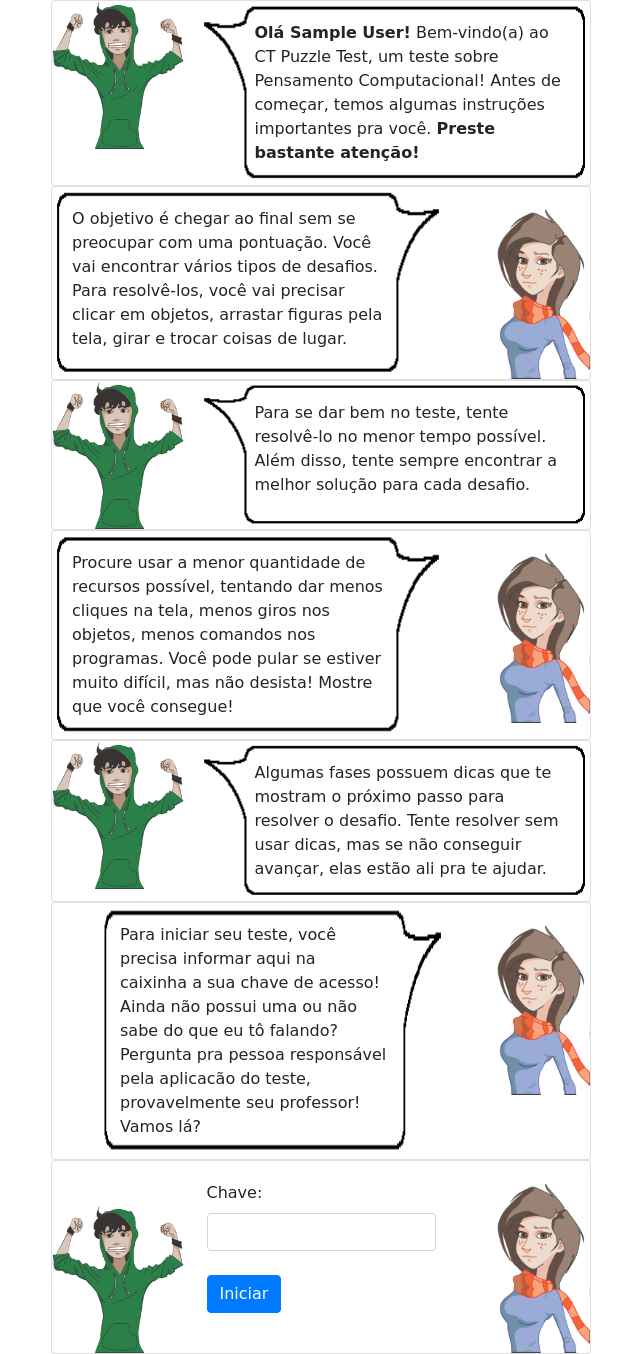
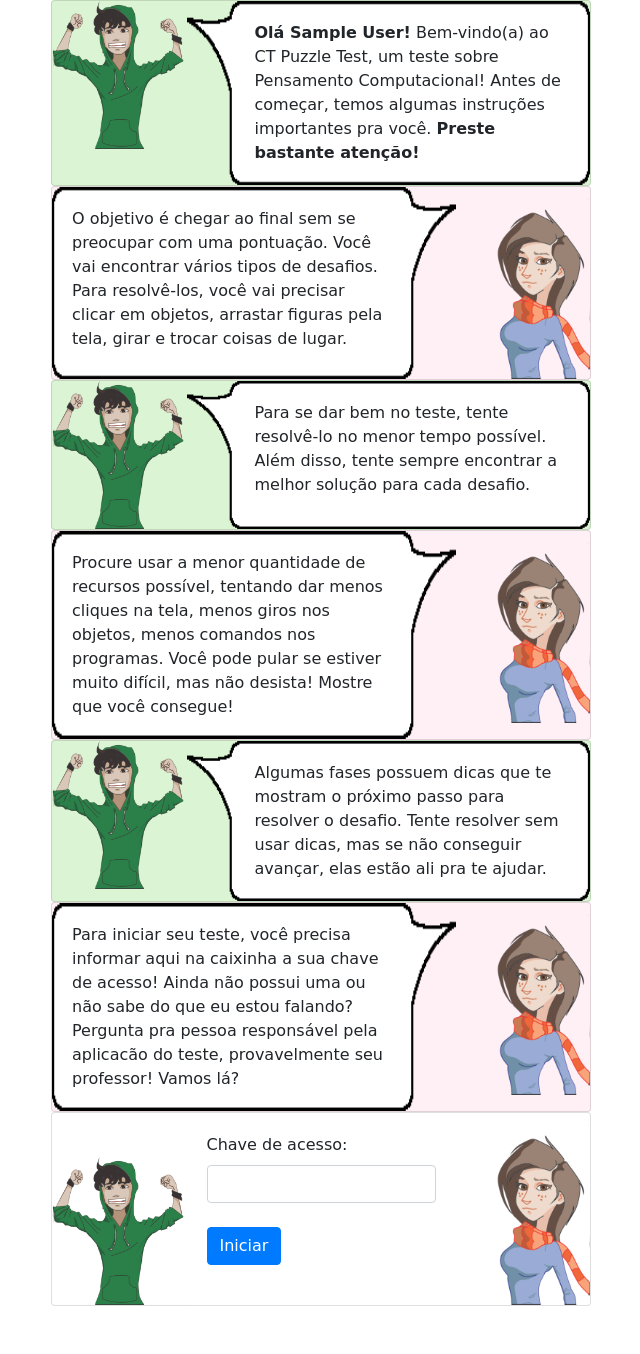
Before and after one commit to leocalbusch/ctpuzzle-test, a PHP site: page /dashboard.php in a window 1280 px wide. Shown: the part 58-1412 px from the top of the page, without its empty margins (319-959 px from the left). After the commit the page ends 1364 px from the top, so only its background shows below. Run offline with PHP 8.4, Linux system fonts and the light colour scheme; the visitor is signed in with stand-in values (Sample User, id 1); data that the repository does not hold is empty.

Commit message:
Ajustes de interface

```diff
--- a/dashboard.php
+++ b/dashboard.php
@@ -73,6 +73,12 @@ require "conexao.php";
         .comic{
             font-family: "Comic Sans MS";
         }
+        .canvaBoy{
+            background: #dbf4d3;
+        }
+        .canvaGirl{
+            background: lavenderblush;
+        }
     </style>
     <title>CT Puzzle Test</title>
 </head>
@@ -112,39 +118,39 @@ require "conexao.php";
         <div class="col-lg-6 col-sm-10">
             <?php
             if ($_SESSION["tipoUsuario"] == 3) { ?>
-                <div class="card d-flex flex-row">
+                <div class="card d-flex flex-row canvaBoy">
                     <img src="img/Instrucoes/guias/boy0000.png" class="w-25 h-25" alt="">
                     <div class="card-body" style="background:url(img/Instrucoes/guias/chat_bubble_left.png) no-repeat; background-size:100% 100%;">
                         <p class="card-text pl-5"><strong>Olá <?php echo $_SESSION[nome]; ?>!</strong> Bem-vindo(a) ao CT Puzzle Test, um teste sobre Pensamento Computacional! Antes de começar, temos algumas instruções importantes pra você. <strong>Preste bastante atenção!</strong></p>
                     </div>
                 </div>
-                <div class="card d-flex flex-row">
+                <div class="card d-flex flex-row canvaGirl">
                     <div class="card-body" style="background:url(img/Instrucoes/guias/chat_bubble_right.png) no-repeat; background-size:100% 100%;">
                         <p class="card-text pr-5">O objetivo é chegar ao final sem se preocupar com uma pontuação. Você vai encontrar vários tipos de desafios. Para resolvê-los, você vai precisar clicar em objetos, arrastar figuras pela tela, girar e trocar coisas de lugar.</p>
                     </div>
                     <img src="img/Instrucoes/guias/girl0000.png" class="w-25 h-25" alt="">
                 </div>
-                <div class="card d-flex flex-row">
+                <div class="card d-flex flex-row canvaBoy">
                     <img src="img/Instrucoes/guias/boy0000.png" class="w-25 h-25" alt="">
                     <div class="card-body" style="background:url(img/Instrucoes/guias/chat_bubble_left.png) no-repeat; background-size:100% 100%;">
                         <p class="card-text pl-5">Para se dar bem no teste, tente resolvê-lo no menor tempo possível. Além disso, tente sempre encontrar a melhor solução para cada desafio.</p>
                     </div>
                 </div>
-                <div class="card d-flex flex-row">
+                <div class="card d-flex flex-row canvaGirl">
                     <div class="card-body" style="background:url(img/Instrucoes/guias/chat_bubble_right.png) no-repeat; background-size:100% 100%;">
                         <p class="card-text pr-5">Procure usar a menor quantidade de recursos possível, tentando dar menos cliques na tela, menos giros nos objetos, menos comandos nos programas. Você pode pular se estiver muito difícil, mas não desista! Mostre que você consegue!</p>
                     </div>
                     <img src="img/Instrucoes/guias/girl0000.png" class="w-25 h-25" alt="">
                 </div>
-                <div class="card d-flex flex-row">
+                <div class="card d-flex flex-row canvaBoy">
                     <img src="img/Instrucoes/guias/boy0000.png" class="w-25 h-25" alt="">
                     <div class="card-body" style="background:url(img/Instrucoes/guias/chat_bubble_left.png) no-repeat; background-size:100% 100%;">
                         <p class="card-text pl-5">Algumas fases possuem dicas que te mostram o próximo passo para resolver o desafio. Tente resolver sem usar dicas, mas se não conseguir avançar, elas estão ali pra te ajudar.</p>
                     </div>
                 </div>
-                <div class="card d-flex flex-row">
-                    <div class="card-body ml-5" style="background:url(img/Instrucoes/guias/chat_bubble_right.png) no-repeat; background-size:100% 100%;">
-                        <p class="card-text pr-5">Para iniciar seu teste, você precisa informar aqui na caixinha a sua chave de acesso! Ainda não possui uma ou não sabe do que eu tô falando? Pergunta pra pessoa responsável pela aplicacão do teste, provavelmente seu professor! Vamos lá?</p>
+                <div class="card d-flex flex-row canvaGirl">
+                    <div class="card-body" style="background:url(img/Instrucoes/guias/chat_bubble_right.png) no-repeat; background-size:100% 100%;">
+                        <p class="card-text pr-5">Para iniciar seu teste, você precisa informar aqui na caixinha a sua chave de acesso! Ainda não possui uma ou não sabe do que eu estou falando? Pergunta pra pessoa responsável pela aplicacão do teste, provavelmente seu professor! Vamos lá?</p>
                     </div>
                     <img src="img/Instrucoes/guias/girl0000.png" class="w-25 h-25" alt="">
                 </div>
@@ -153,7 +159,7 @@ require "conexao.php";
                     <div class="card-body">
                         <form action='processaVinculaAmostra.php' method='post' >
                             <div class='form-group'>
-                                <label for='chaveAmostra'>Chave:</label>
+                                <label for='chaveAmostra'>Chave de acesso:</label>
                                 <input type='text' class='form-control' id='chaveAmostra' name='chaveAmostra'><br/>
                                 <button type='submit' class='btn btn-primary'>Iniciar</button>
                             </div>
```
Also changed, not shown: img/Instrucoes/guias/chat_bubble_left.png, img/Instrucoes/guias/chat_bubble_right.png.
